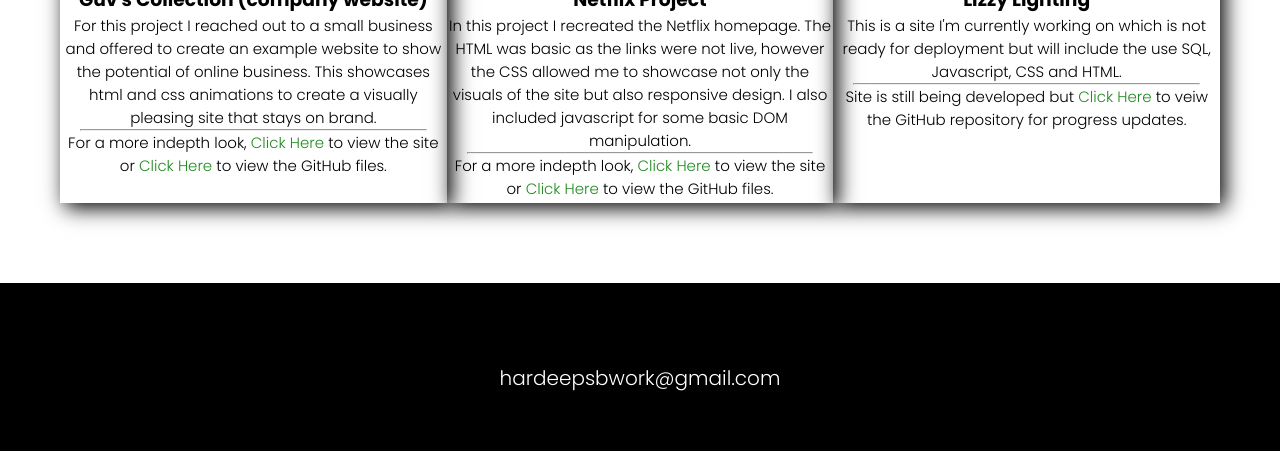
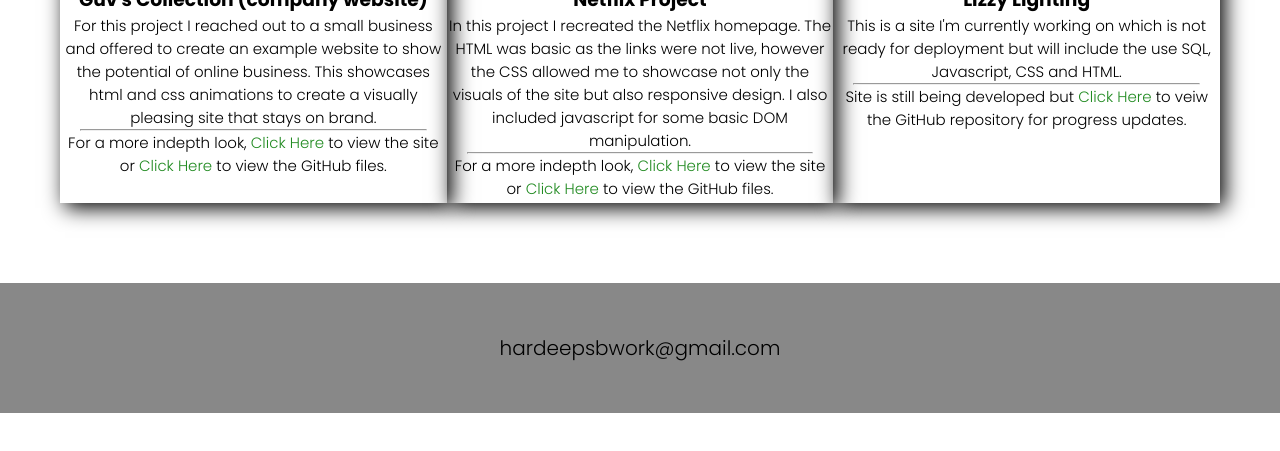
Before and after one commit to h-bharath/portfolio, a plain HTML site: page index.html in a window 1280 px wide. Shown: the part 2497-2948 px from the top of the page. After the commit the page ends 2910 px from the top, so only its background shows below. Drawn offline with Linux system fonts and the light colour scheme.

Commit message:
Update styles.css

```diff
--- a/resources/styles.css
+++ b/resources/styles.css
@@ -179,14 +179,13 @@ hr {
 
 /*-----------------------Footer-----------------*/
 footer{
-    background-color: black;
-    color: white;
-    text-align: center;
-    padding: 80px;
-}
+        text-align: center;
+        padding: 50px 20px;
+        background-color: rgb(136, 136, 136);
+    }
 
 /*----------------------Responsive---------------*/
-@media only screen and (max-width: 1000px) {
+@media only screen and (max-width: 1169px) {
     .project-container {
         display: flex;
         flex-wrap: wrap;
```
